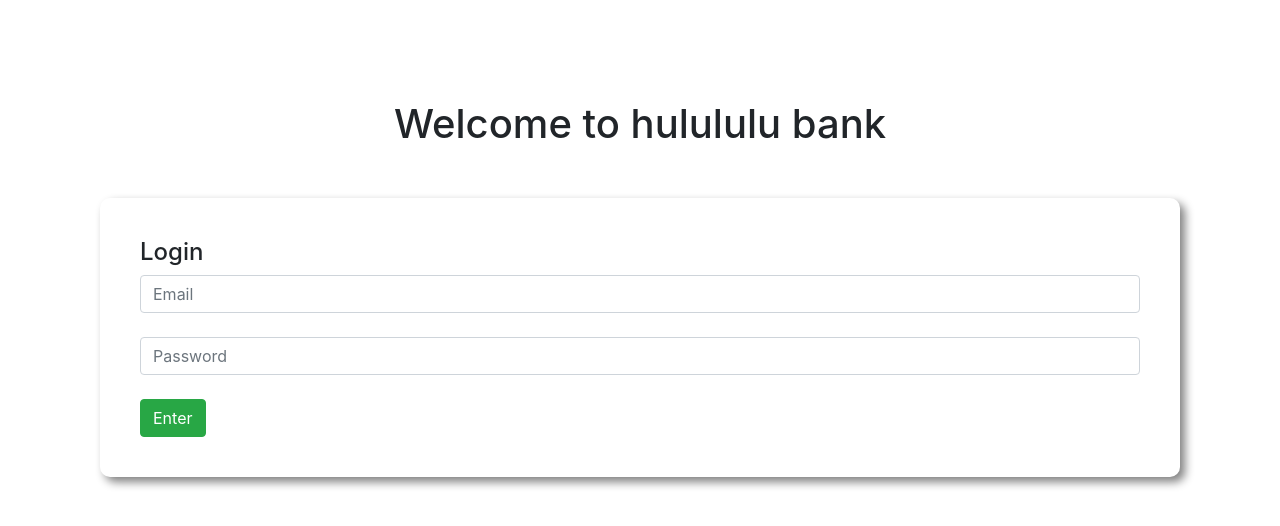
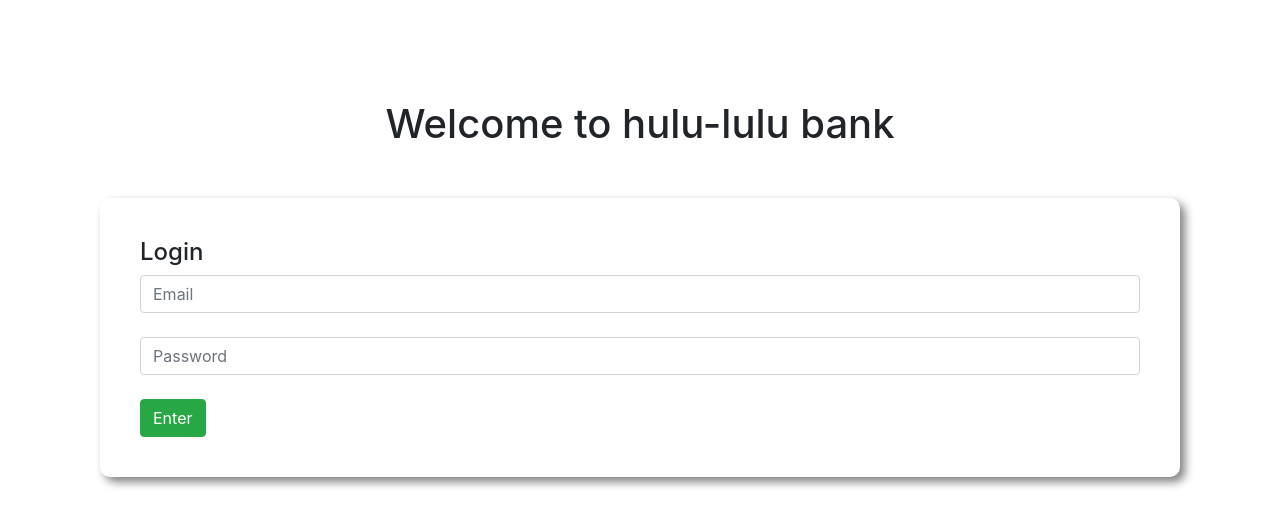
Before and after one commit to jahidhassanmunna/HULULULU-BANK, a plain HTML site: page index.html in a window 1280 px wide. Drawn offline with nearby package versions, Linux system fonts and the light colour scheme.

Commit message:
project done

```diff
--- a/index.html
+++ b/index.html
@@ -3,13 +3,13 @@
 <head>
     <meta charset="UTF-8">
     <meta name="viewport" content="width=device-width, initial-scale=1.0">
-    <title>HULULULU Bank</title>
+    <title>HULU-LULU Bank</title>
     <link rel="stylesheet" href="https://stackpath.bootstrapcdn.com/bootstrap/4.4.1/css/bootstrap.min.css" integrity="sha384-Vkoo8x4CGsO3+Hhxv8T/Q5PaXtkKtu6ug5TOeNV6gBiFeWPGFN9MuhOf23Q9Ifjh" crossorigin="anonymous">
     <link rel="stylesheet"href="style.css">
 </head>
 <body>
     <div id="login-area">
-        <h1 class='text-center'>Welcome to hulululu bank</h1>
+        <h1 class='text-center'>Welcome to hulu-lulu bank</h1>
         <div class="submit-area">
             <h4>Login</h4>
             <input type="text"class="form-control"placeholder="Email">
```
